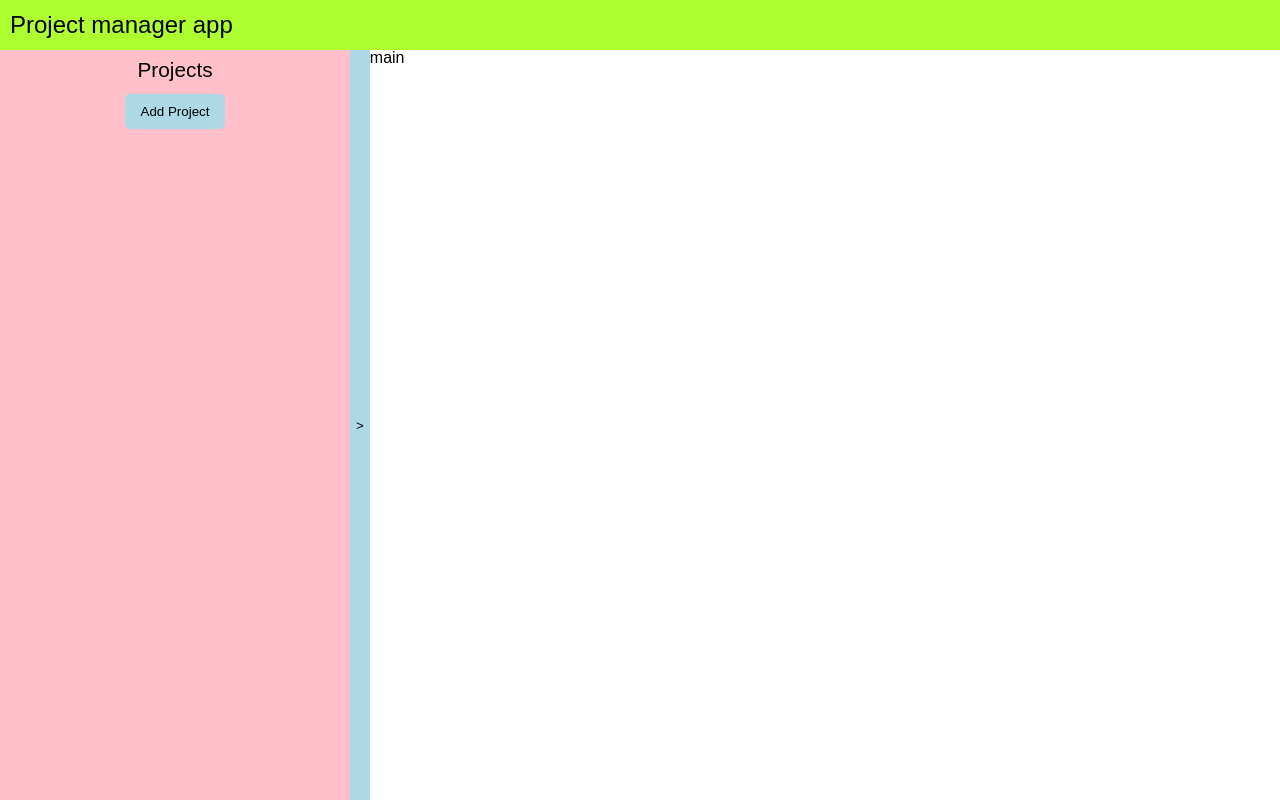
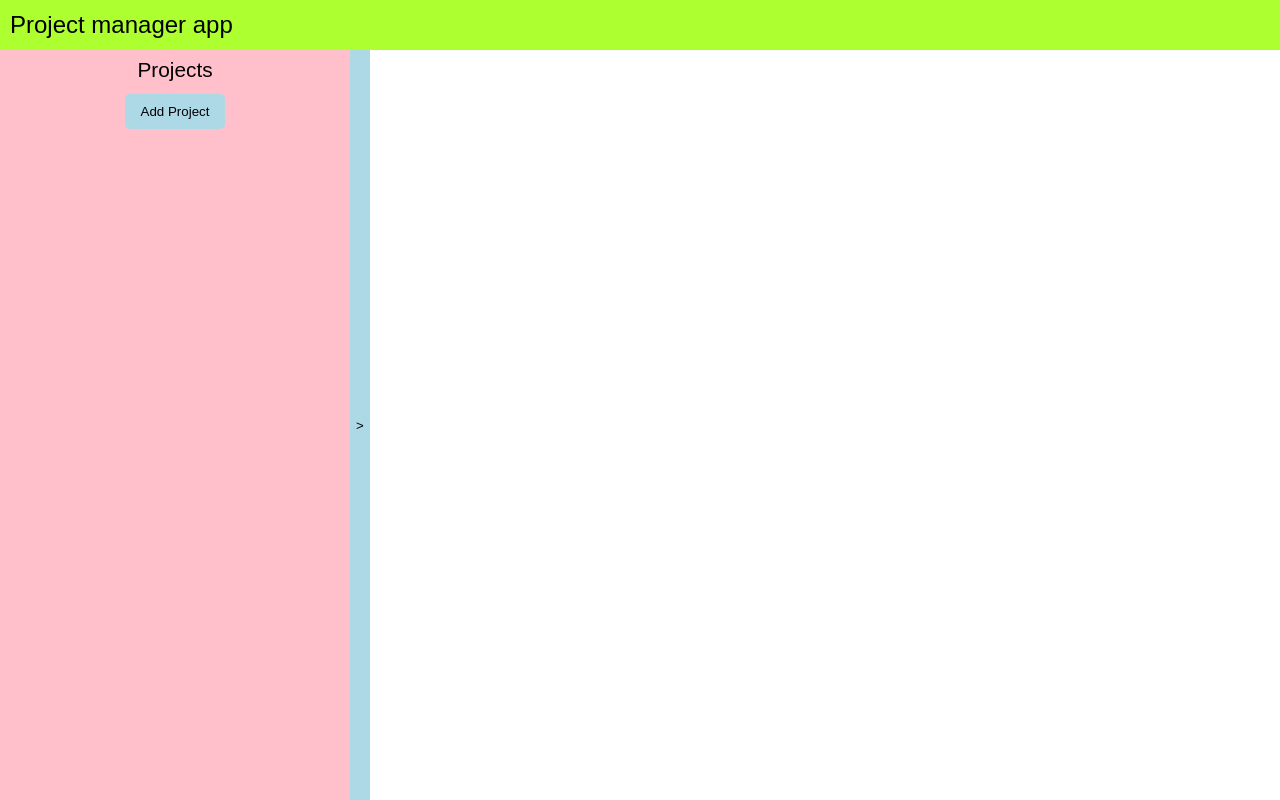
Before and after one commit to JodyDuke/project_manager, a React (Create React App) app: page / in a window 1280 px wide. Built offline with nearby package versions, Linux system fonts and the light colour scheme.

Commit message:
added current project to main view

```diff
--- a/src/components/main/main.js
+++ b/src/components/main/main.js
@@ -1,15 +1,30 @@
 import React, { Component } from 'react';
 import Sidebar from '../sidebar/sidebar'
+import { connect } from 'react-redux';
 
-class Main extends Component {
+const mapStateToProps = state => {
+    return {
+        project: state.projects[state.currentProject]
+    }
+}
+
+class ConnectedMain extends Component {
+    constructor(props){
+        super(props)
+    }
+
     render() {
+        const { project } = this.props
+
         return (
             <div className="main">
                 <Sidebar />
-                <div>main</div>
+                {project && project.projectName}
             </div>
         )
     }
 }
 
+const Main = connect(mapStateToProps)(ConnectedMain)
+
 export default Main
```
